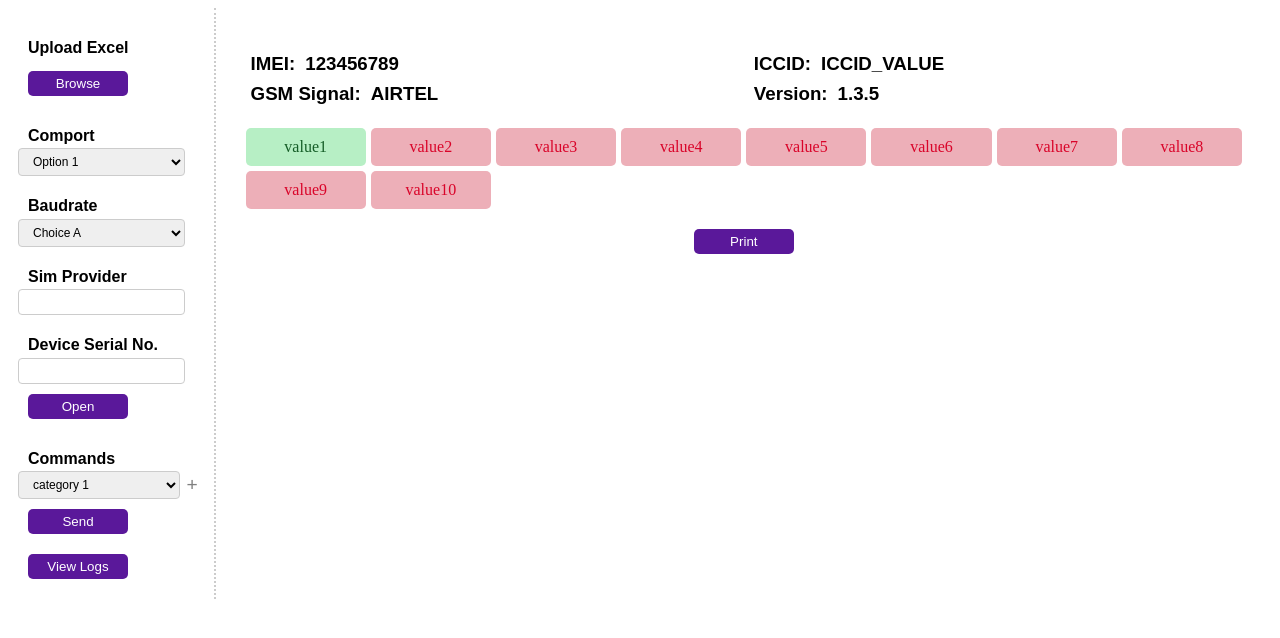
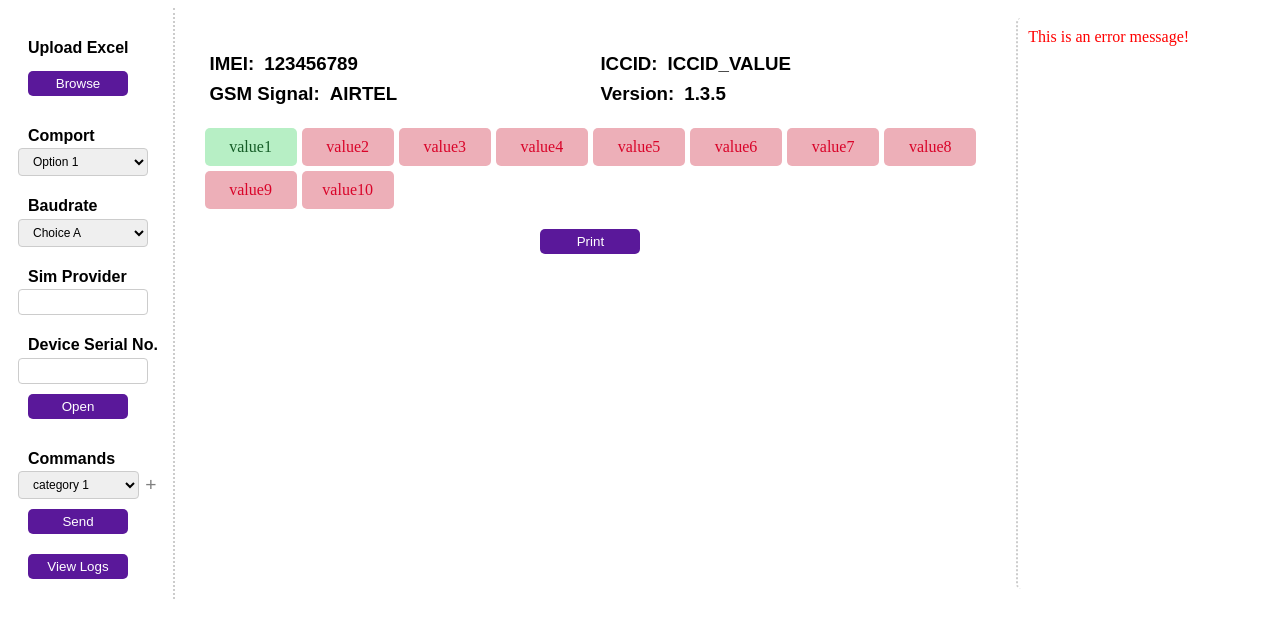
Before and after one commit to khushi230/backend_html, a plain HTML site: page index.html in a window 1280 px wide. Drawn offline with Linux system fonts and the light colour scheme.

Commit message:
error message box added

```diff
--- a/index.html
+++ b/index.html
@@ -109,6 +109,7 @@
           </div>
         </div>
       </div>
+      <div id="error-box" class="hidden"></div>
     </div>
     <script src="index.js"></script>
   </body>
--- a/index.js
+++ b/index.js
@@ -163,3 +163,17 @@ populateHeaderValues("version", "1.3.5");
 populateValues(valuesArray);
 
 changeColorById("id1");
+
+function showError(message) {
+  const errorBox = document.getElementById("error-box");
+  errorBox.textContent = message;
+  errorBox.classList.remove("hidden");
+  errorBox.classList.add("red-text"); // Add red-text class for red color
+  setTimeout(function () {
+    errorBox.classList.add("hidden");
+    errorBox.classList.remove("red-text"); // Remove red-text class
+  }, 10000); // Hide the error after 10 seconds (10000 milliseconds)
+}
+
+// Call showError function with an error message automatically
+showError("This is an error message!");
--- a/style.css
+++ b/style.css
@@ -183,3 +183,18 @@ h3 {
   color: white;
   padding: 10px;
 }
+
+#error-box {
+  margin: 10px;
+  color: red;
+  border-radius: 5px;
+  width: 30%;
+  padding: 10px;
+  box-sizing: border-box;
+  border-left: dotted 2px #ccc;
+  overflow: auto;
+}
+
+.hidden {
+  display: none;
+}
```
